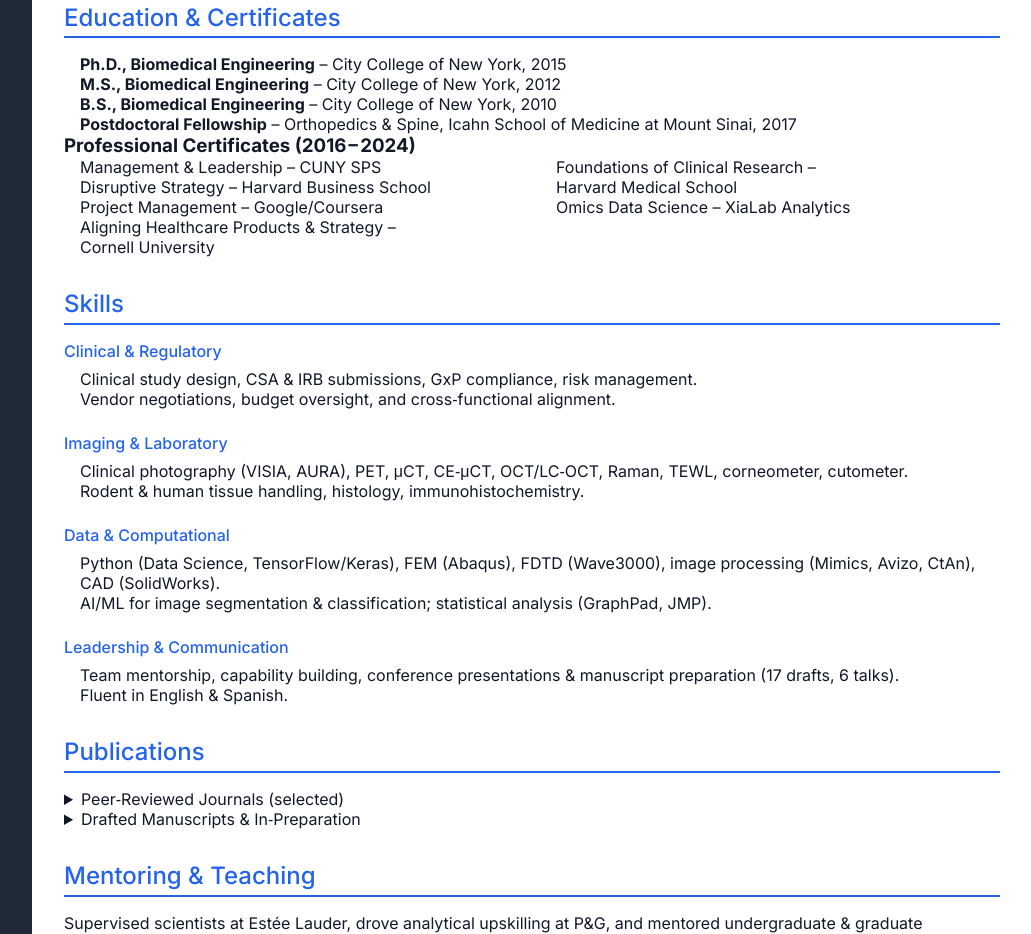
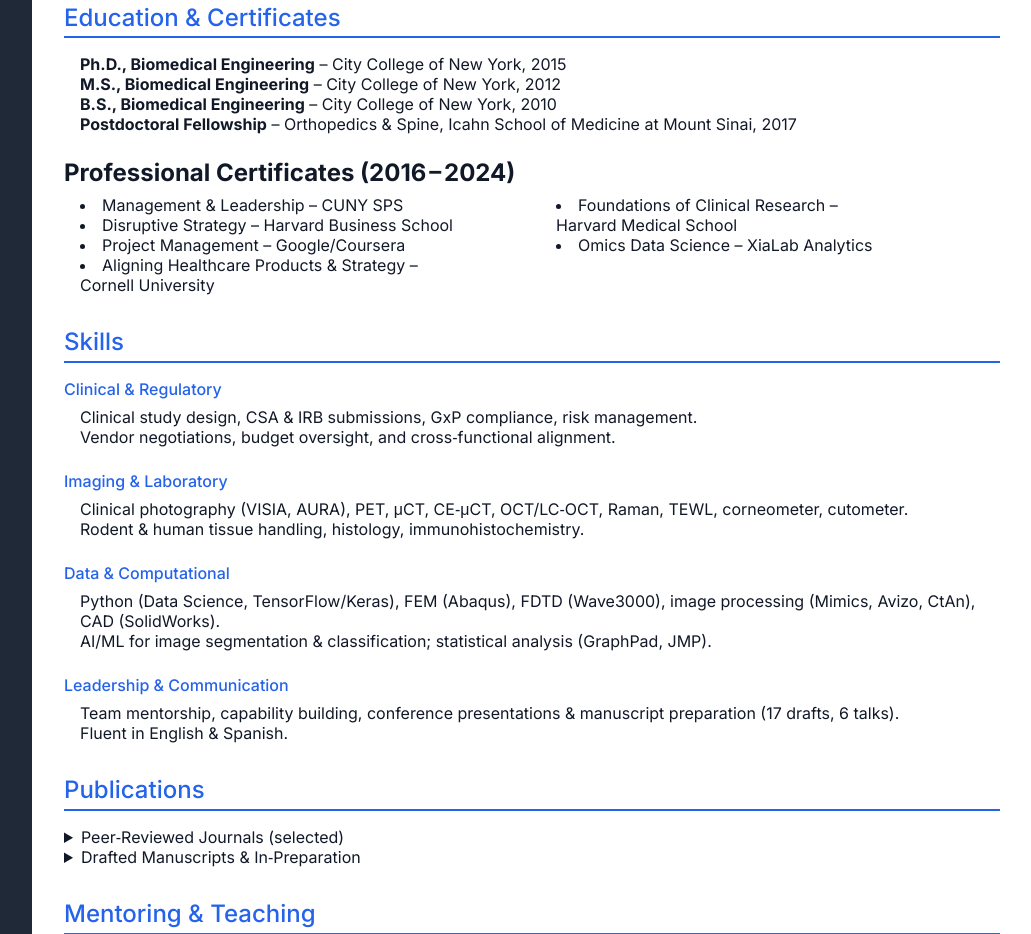
Before and after one commit to ppalacio/PPM-MYCV, a plain HTML site: page index.html in a window 1280 px wide. Shown: the part 892-1826 px from the top of the page, without its empty margins (248-1279 px from the left). Drawn offline with Linux system fonts and the light colour scheme.

Commit message:
Update style.css

```diff
--- a/style.css
+++ b/style.css
@@ -30,8 +30,24 @@ body, button { font-family:'Inter',sans-serif; color:var(--text); background:var
 #content { padding:2rem; }
 #content section { margin-bottom:2rem; opacity:0; transform:translateY(20px); transition:opacity .6s, transform .6s; }
 #content h2 { font-weight:500; color:var(--accent); border-bottom:2px solid var(--accent); margin-bottom:1rem; padding-bottom:.3rem; }
-#content ul { list-style:none; margin-left:1rem; }
-#content ul.columns { columns:2; column-gap:2rem; }
+#content ul:not(.columns) {
+  list-style: none;
+  margin-left: 1rem;
+}
+#education ul.columns {
+  list-style: disc inside;
+  margin-left: 1rem;
+  font-size: 1rem;
+  columns: 2;
+  column-gap: 2rem;
+}
+#education h3 {
+  font-size: 1.5rem;
+  font-weight: 600;
+  margin-top: 1.5rem;
+  margin-bottom: 0.5rem;
+}
+
 .timeline .entry { border-left:3px solid var(--accent); padding-left:1rem; margin-bottom:1.5rem; position:relative; }
 .timeline .entry::before { content:''; width:10px; height:10px; background:var(--accent); border-radius:50%; position:absolute; left:-6px; top:5px; }
 
```
